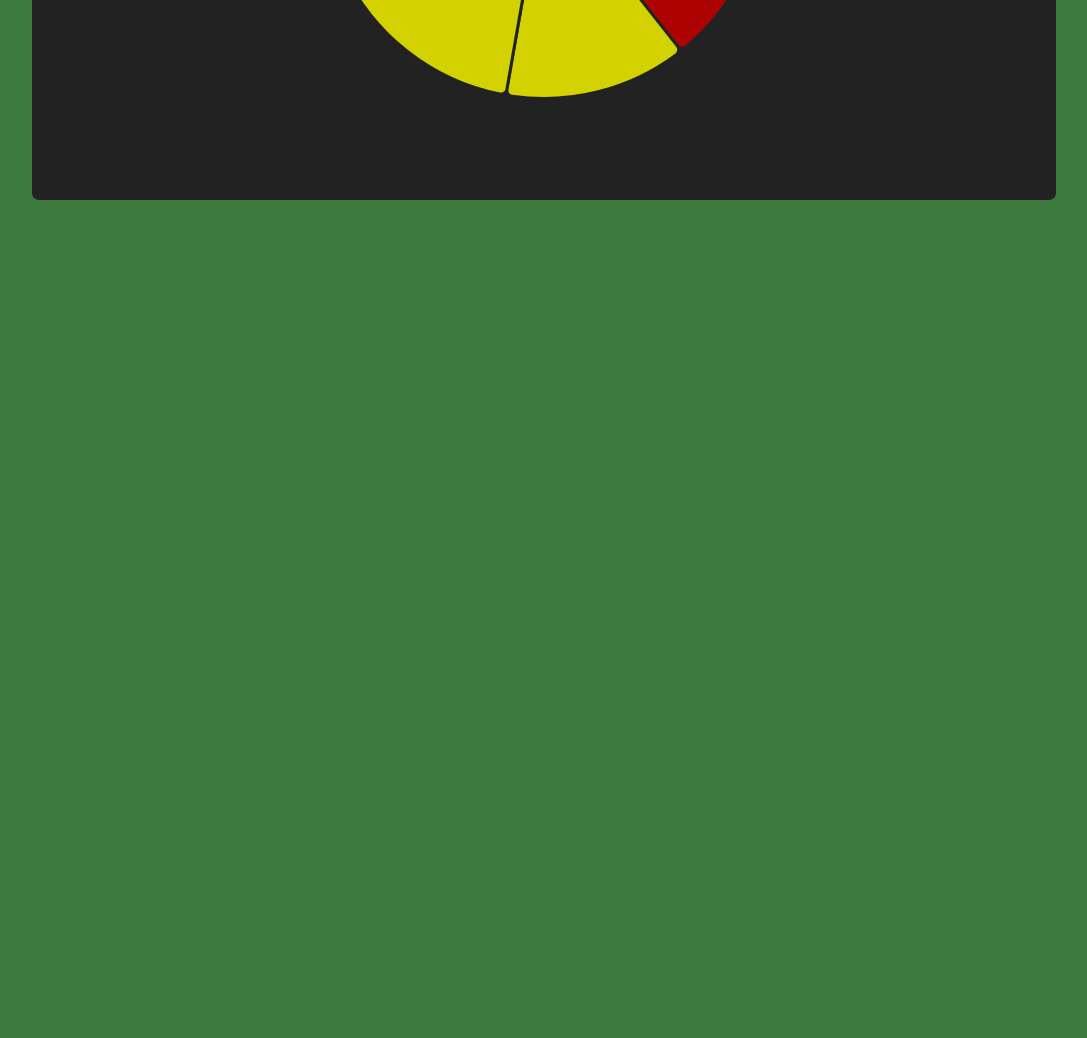
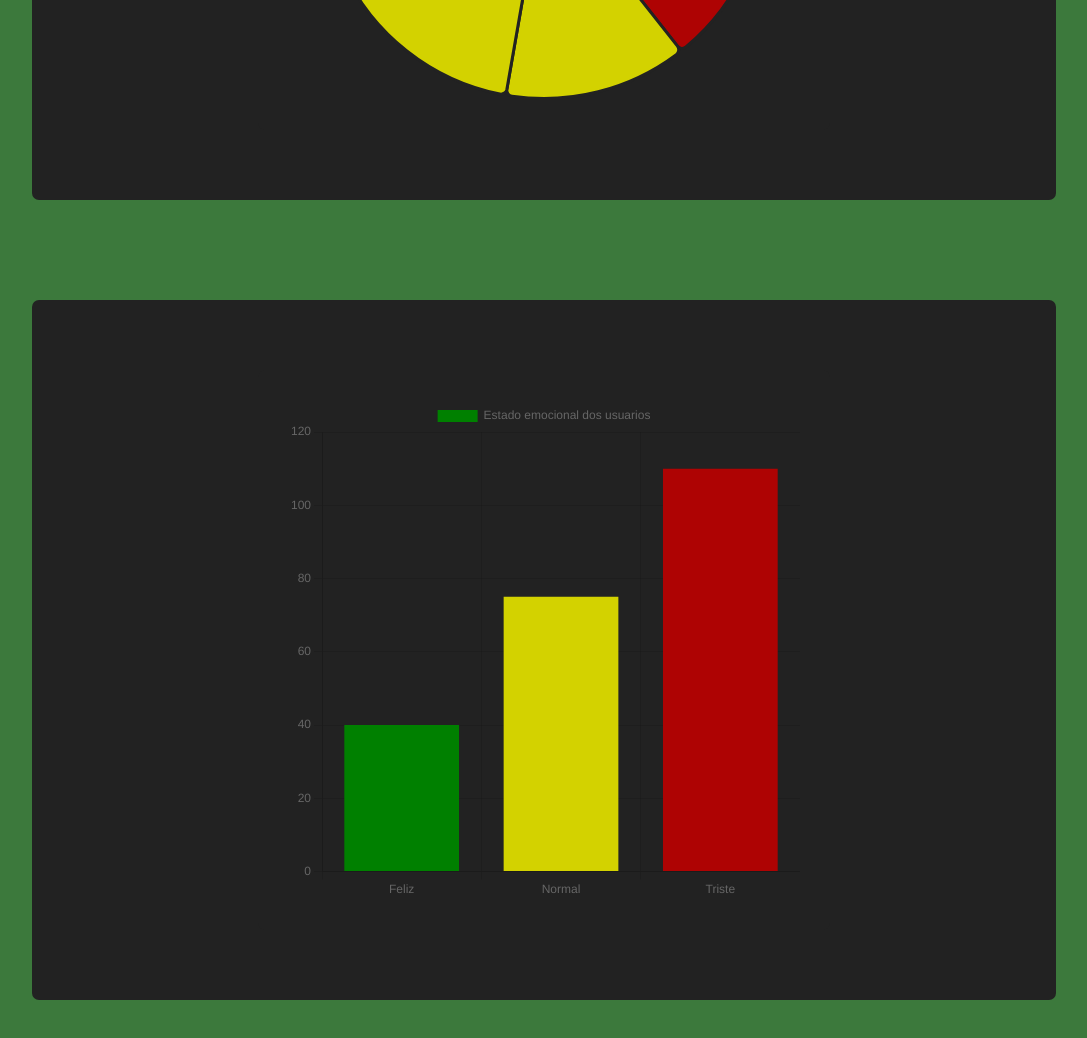
Before and after one commit to EnanHenrique/NEVER-GIVE-UP, a website: page Algoritmos/Site-never-give-up-API-projeto-site/public/estatisticas.html in a window 1280 px wide. Shown: the part 880-1918 px from the top of the page, without its empty margins (96-1183 px from the left). Before the commit the page ends 1180 px from the top, so only its background shows below. Drawn offline with nearby package versions, Linux system fonts and the light colour scheme.

Commit message:
alterações finais para apresentação

```diff
--- a/Algoritmos/Site-never-give-up-API-projeto-site/public/estatisticas.html
+++ b/Algoritmos/Site-never-give-up-API-projeto-site/public/estatisticas.html
@@ -8,7 +8,7 @@
     <link rel="stylesheet" href="style.css">
     <title>Document</title>
 
-  <script src="https://cdn.jsdelivr.net/npm/chart.js"></script>
+    <script src="https://cdn.jsdelivr.net/npm/chart.js"></script>
 
 </head>
 
@@ -37,6 +37,15 @@
         </div>
     </div>
 
+
+
+    <!-- Gráfico de Barras -->
+    <div class="grafico">
+        <div class="grafico_container">
+            <canvas id="myChartBar"></canvas>
+        </div>
+    </div>
+
 </body>
 
 </html>
@@ -48,18 +57,18 @@
     }
 
     // Grafico de pizza
-    const labelsPizza = ["Nota0", "Nota1", "Nota2","Nota3","Nota4","Nota5"];
+    const labelsPizza = ["Nota0", "Nota1", "Nota2", "Nota3", "Nota4", "Nota5"];
 
     const dataPizza = {
         labels: labelsPizza,
         datasets: [{
             hoverBackgroundColor: '#222222',
-            hoverBorderColor:'white',
+            hoverBorderColor: 'white',
             borderRadius: '6',
             hoverBorderWidth: '1.5',
             borderWidth: '3',
             label: 'opiniao_usuario',
-            backgroundColor: ['#ae0303', '#ae0303', '#d3d200','#d3d200','green','green'],
+            backgroundColor: ['#ae0303', '#ae0303', '#d3d200', '#d3d200', 'green', 'green'],
             borderColor: '#222222',
             data: [30, 20, 17, 20, 10, 30],
         },
@@ -70,12 +79,35 @@
         type: 'pie',
         data: dataPizza,
         options: {
-             maintainAspectRatio: false
-            },
+            maintainAspectRatio: false
+        },
     }
 
     var myChartLine = new Chart(
         document.getElementById('myChartPizza'),
         configPizza
     );
+
+    // grafico de barra
+
+    const labelsBar = ["Feliz", "Normal", "Triste"];
+    const dataBar = {
+        labels: labelsBar,
+        datasets: [{
+            label: 'Estado emocional dos usuarios',
+            backgroundColor: ['green', '#d3d200', '#ae0303'],
+            borderColor: 'red',
+            data: [40, 75, 110],
+        },
+        ],
+    };
+
+    const configBar = {
+        type: 'bar',
+        data: dataBar,
+        options: { maintainAspectRatio: false },
+    }
+
+    var myChartBar = new Chart(document.getElementById('myChartBar'), configBar);
+
 </script>
```
Also changed, not shown: T.i/HLD-LLD/LLD versao final 2.png (added), 1 other file.
